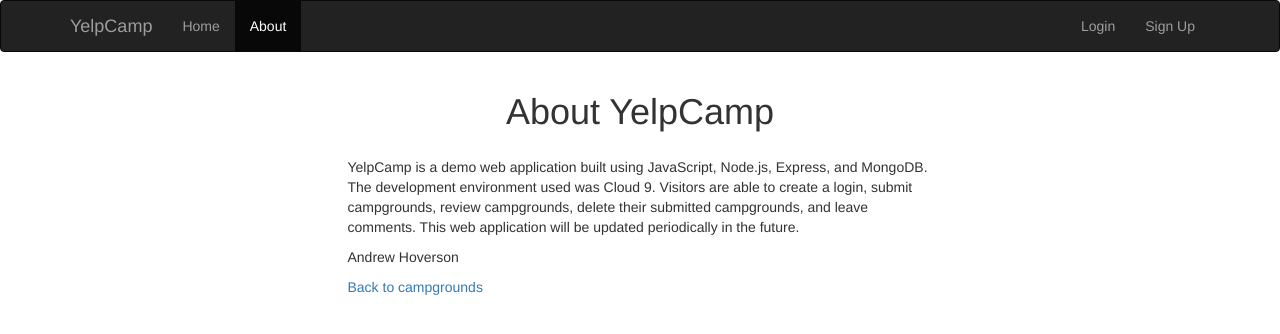
After one commit to ahoverson/YelpCamp, a Node server app: page /about in a window 1280 px wide. The commit adds this page. Shown: the top 334 px of the page. Run offline with Node 20, Linux system fonts and the light colour scheme; some libraries are stand-ins or nearby versions.

Commit message:
add About route to index.js, add about.ejs, update NavBar in header.ejs, and remove extraneous code from login.ejs

```diff
--- a/routes/index.js
+++ b/routes/index.js
@@ -6,6 +6,11 @@ var User = require("../models/user")
 //Root route
 router.get("/", function(req, res){
     res.render("landing");
+});
+
+//About route
+router.get("/about", function(req, res){
+    res.render("about", {page: 'about'});
 });
 
 //show register form
--- /dev/null
+++ b/views/about.ejs
@@ -0,0 +1,23 @@
+<% include ./partials/header %>
+
+<div class="row">
+    <h1 style="text-align: center;">About YelpCamp</h1>
+    <div style="width: 50%; margin: 25px auto;">
+        <p>
+            YelpCamp is a demo web application built using JavaScript,
+            Node.js, Express, and MongoDB. The development environment used was
+            Cloud 9. Visitors are able to create a login, submit campgrounds,
+            review campgrounds, delete their submitted campgrounds, and
+            leave comments. This web application will be updated periodically in
+            the future.
+        </p>
+        <p>
+            Andrew Hoverson
+        </p>
+        </form>
+        <a href="/campgrounds">Back to campgrounds</a>
+    </div>
+</div>
+
+
+<% include ./partials/footer %>
--- a/views/partials/header.ejs
+++ b/views/partials/header.ejs
@@ -17,6 +17,7 @@
                     <span class="icon-bar"></span>
                     <span class="icon-bar"></span>
                     <span class="icon-bar"></span>
+                    <span class="icon-bar"></span>
                 </button>
                 <a class="navbar-brand" href="/">YelpCamp</a>
             </div>
@@ -24,6 +25,7 @@
             <div id="navbar" class="collapse navbar-collapse">
                 <ul class="nav navbar-nav">
                     <li class="<%= typeof page !== 'undefined' && page === 'campgrounds' ? 'active' : '' %>"><a href="/campgrounds">Home</a></li>
+                    <li class="<%= typeof page !== 'undefined' && page === 'about' ? 'active' : '' %>"><a href="/about">About</a></li>
                 </ul>
                 <ul class="nav navbar-nav navbar-right">
                     <% if(!currentUser){ %>
```
Also changed, not shown: views/login.ejs (+0 -9 lines).
